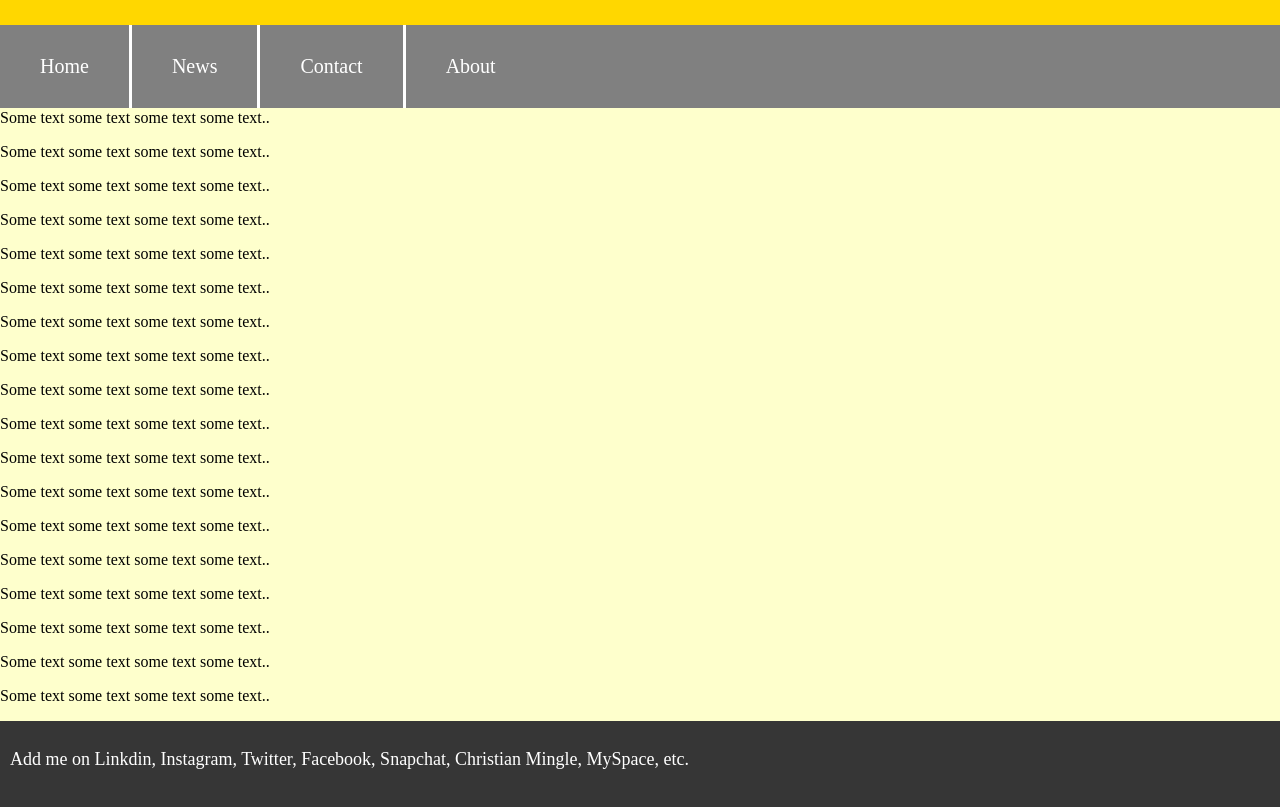
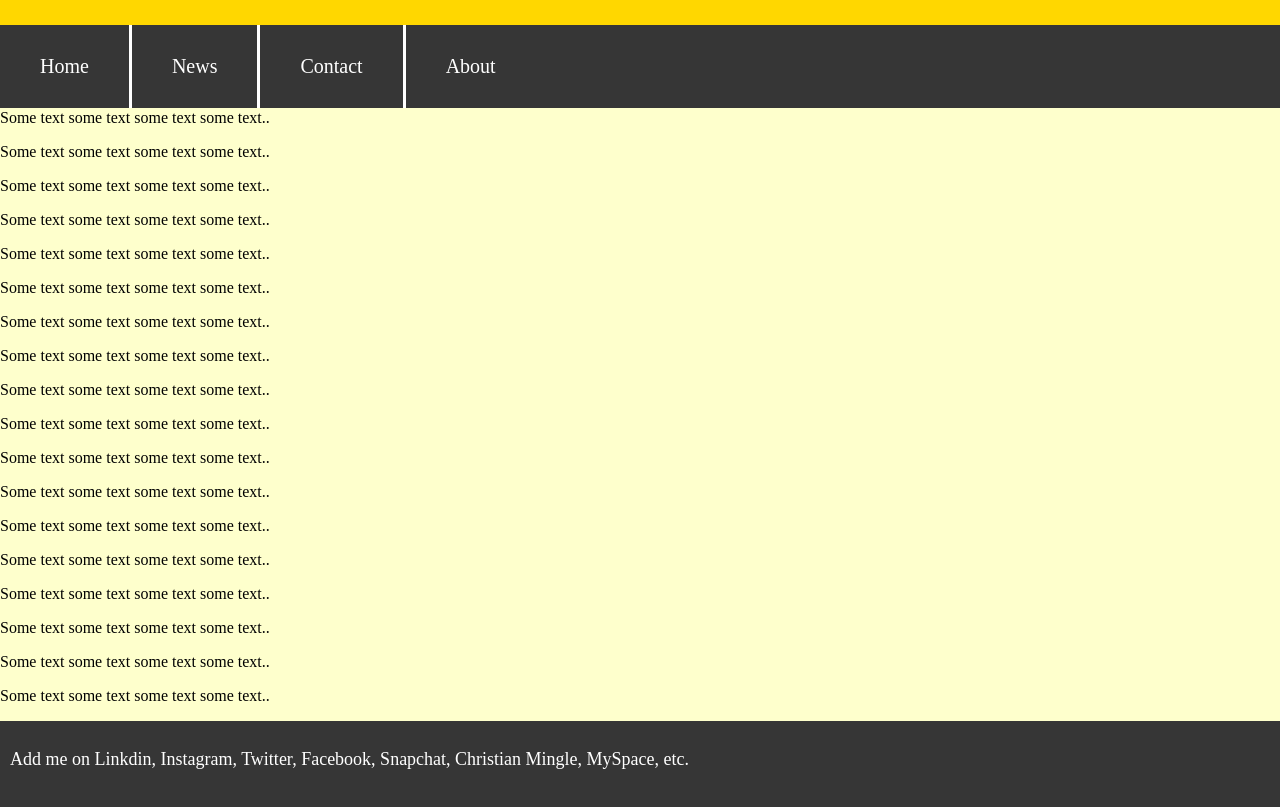
Before and after one commit to s298shar/Shubham_Sharma, a plain HTML site: page index.html in a window 1280 px wide. Shown: the part 115-922 px from the top of the page. Drawn offline with Linux system fonts and the light colour scheme.

Commit message:
Update homepage.css

```diff
--- a/css/homepage.css
+++ b/css/homepage.css
@@ -17,7 +17,7 @@ body{
     }
 
 .nav{
-    background-color: grey;
+    background-color: #363636;
     position: fixed;
     width: 100%;
     padding: 0;
```
